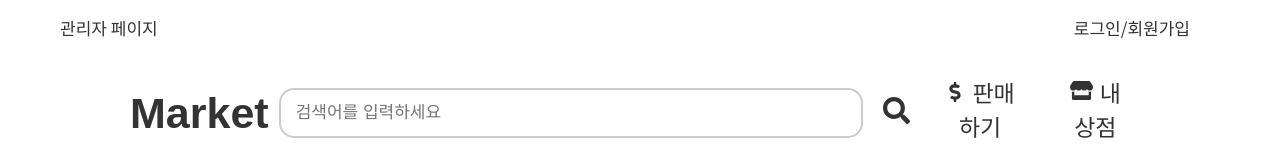
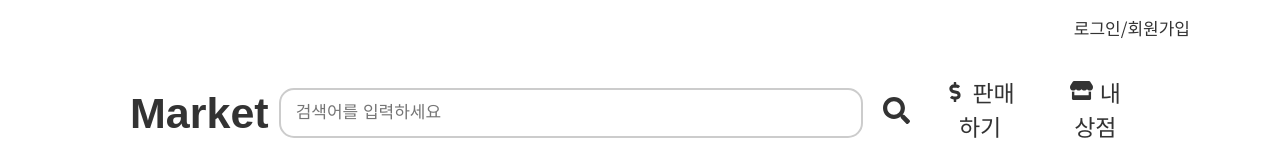
Before and after one commit to KW-DB-Project2/Frontend, a React (Vite) app: page /write-review/1 in a window 1280 px wide. Shown: the top 160 px of the page. Built offline with nearby package versions, Linux system fonts and the light colour scheme; no server answers; a web font is replaced by a local one.

Commit message:
check admin

```diff
--- a/src/navbar/Navbar.jsx
+++ b/src/navbar/Navbar.jsx
@@ -13,7 +13,7 @@ import LoginModal from '../modal/Login';
 import { FaSearch, FaDollarSign, FaStore } from 'react-icons/fa';
 
 function Navbar() {
-  const { token, logout } = useContext(AuthContext); // token, logout 가져오기
+  const { user, token, logout } = useContext(AuthContext); // token, logout 가져오기
   const [isModalOpen, setIsModalOpen] = useState(false);
   const [searchQuery, setSearchQuery] = useState(''); // 검색어 상태
   const navigate = useNavigate();
@@ -79,9 +79,11 @@ function Navbar() {
       <TopBar>
         {/* 관리자 로그인 버튼 */}
         <Left>
-          <TopButton as={Link} to="/admin/product-list">
-            관리자 페이지
-          </TopButton>
+          {user && user.role === 'ADMIN' && (
+            <TopButton as={Link} to="/admin/product-list">
+              관리자 페이지
+            </TopButton>
+          )}
         </Left>
         {/* 로그인/회원가입 버튼, 판매하기, 내상점 */}
         <Right>
--- a/src/userpages/WriteReview.jsx
+++ b/src/userpages/WriteReview.jsx
@@ -51,7 +51,9 @@ function WriteReview({ initialTitle = '', initialContent = '' }) {
           );
 
           // 반환된 리뷰 목록에서 현재 reviewid에 해당하는 리뷰를 찾기
-          const review = response.data.find((r) => r.reviewId === reviewid);
+          const review = response.data.find(
+            (r) => r.reviewId === Number(reviewid)
+          );
 
           if (review) {
             // 리뷰가 존재하는 경우 제목과 내용을 상태에 설정
```
